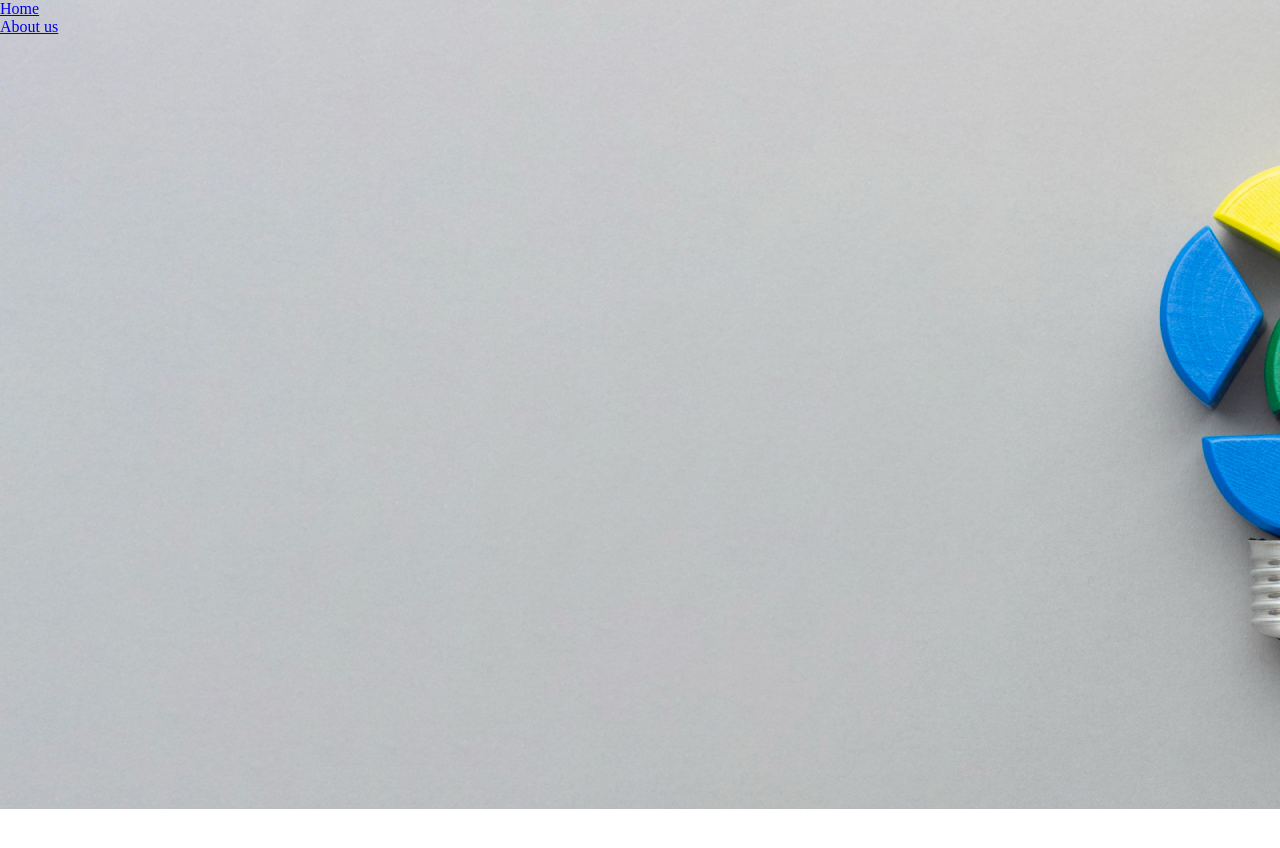
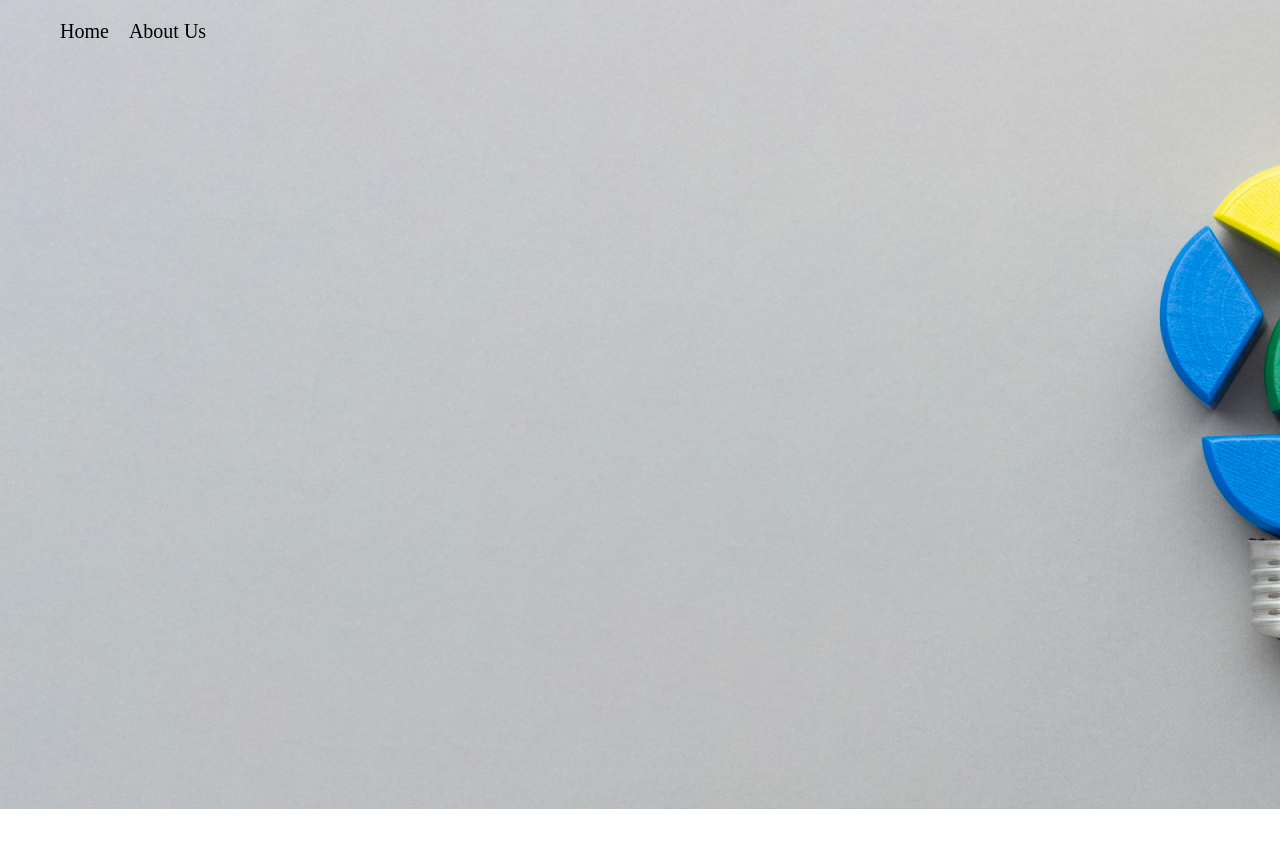
Before and after one commit to Sabbir50/my-assignment, a plain HTML site: page index.html in a window 1280 px wide. Shown: the top 848 px of the page. Drawn offline with Linux system fonts and the light colour scheme.

Commit message:
second try

```diff
--- a/index.html
+++ b/index.html
@@ -14,7 +14,7 @@
         <div class="header-background"></div>
         <ul>
             <li><a href="#">Home</a></li>
-            <li><a href="#">About us</a></li>
+            <li><a href="#">About Us</a></li>
         </ul>
 
     </header>
--- a/style/style.css
+++ b/style/style.css
@@ -10,3 +10,17 @@ header{
     height: 890px;
 
 }
+header ul li{
+    list-style: none;
+    padding: 10px;
+}
+header ul{
+    padding-top: 10px;
+    display: flex;
+    margin-left: 50px;
+}
+ul li a{
+    text-decoration: none;
+    color: black;
+    font-size: 20px;
+}
```
